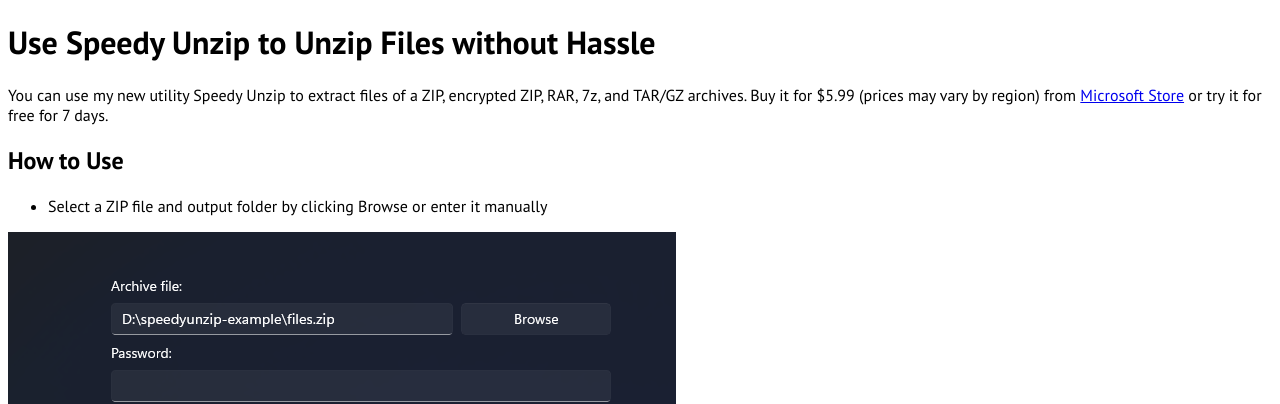
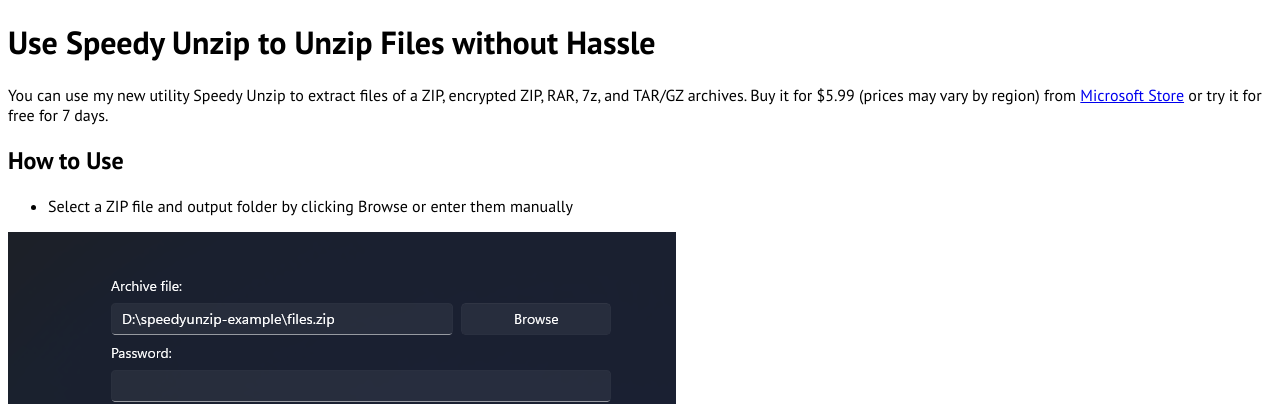
Before and after one commit to huseyin78112/blog.huseyin78112.info, a Jekyll site: the page built from 2025/09/17/use-speedy-unzip-to-unzip-files-without-hassle.md, in a window 1280 px wide. Shown: the top 404 px of the page. Built offline with Jekyll 4.4.1, drawn with Linux system fonts in a browser that asks for light colours; our own code applies the rules of GitHub Pages for plain Markdown files.

Commit message:
Update use-speedy-unzip-to-unzip-files-without-hassle.md

```diff
--- a/2025/09/17/use-speedy-unzip-to-unzip-files-without-hassle.md
+++ b/2025/09/17/use-speedy-unzip-to-unzip-files-without-hassle.md
@@ -2,7 +2,7 @@
 You can use my new utility Speedy Unzip to extract files of a ZIP, encrypted ZIP, RAR, 7z, and TAR/GZ archives. Buy it for $5.99 (prices may vary by region) from [Microsoft Store](https://apps.microsoft.com/detail/9pj1dzj06461) or try it for free for 7 days.
 
 ## How to Use
-* Select a ZIP file and output folder by clicking Browse or enter it manually
+* Select a ZIP file and output folder by clicking Browse or enter them manually
 
 ![Demonstration image for step 1](/images/0.png)
 * Click **Unzip**. If the operation succeeded, you should see the following message.
```
